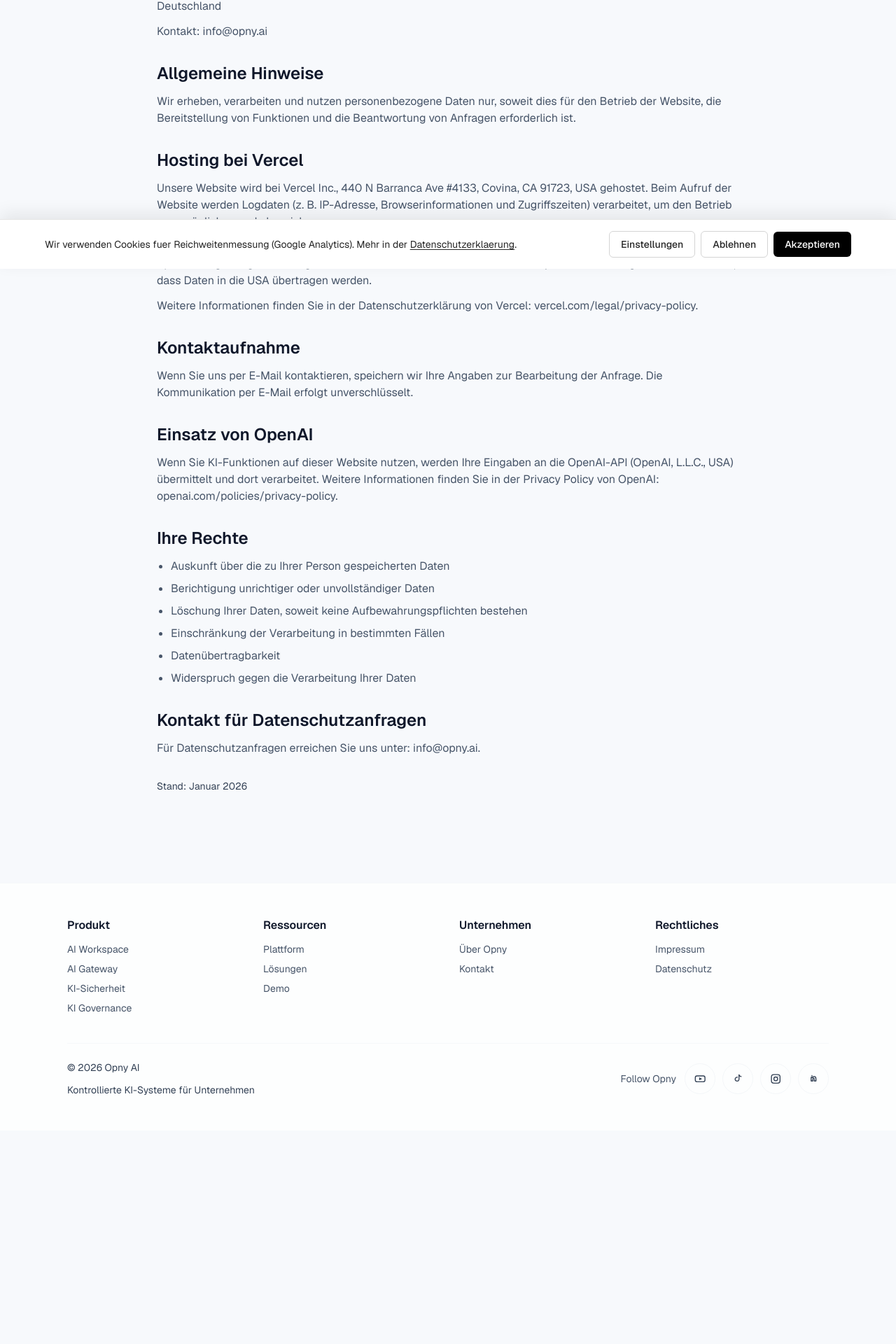
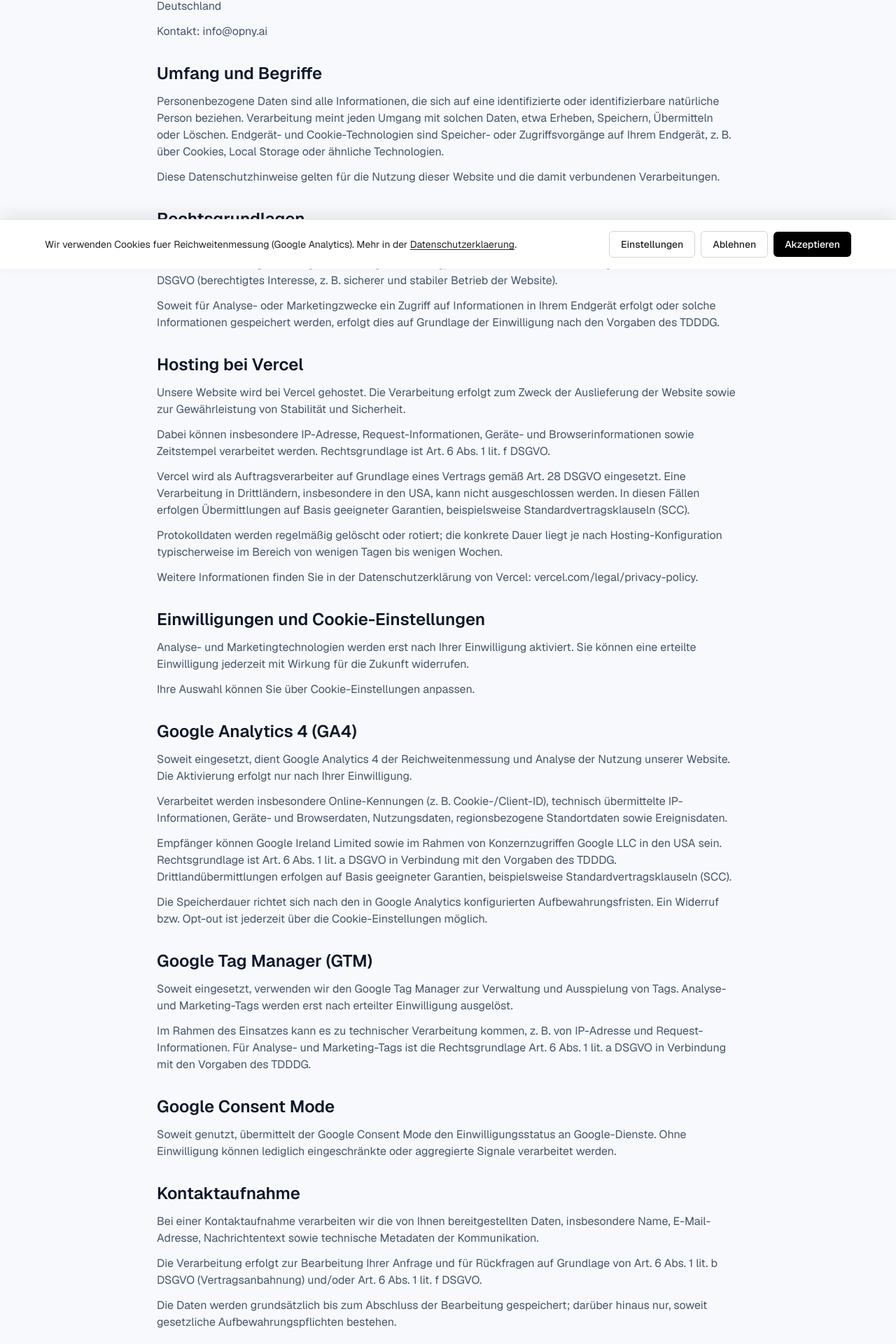
Before and after one commit to OpnyAI/opny-neu, a Next.js app: page /datenschutz in a window 1280 px wide. Shown: the part 416-2336 px from the top of the page at 70% size. Before the commit the page ends 2031 px from the top, so only its background shows below. Built offline with nearby package versions, Linux system fonts and the light colour scheme; no server answers.

Commit message:
fix: update privacy policy + legal imprint (GA4/GTM consent + DDG/MStV + HRB)

```diff
--- a/src/app/datenschutz/page.tsx
+++ b/src/app/datenschutz/page.tsx
@@ -1,10 +1,4 @@
-import type { Metadata } from "next";
-
-export const metadata: Metadata = {
-  title: "Datenschutz | opny.ai",
-  description:
-    "Datenschutzhinweise zur Verarbeitung personenbezogener Daten auf opny.ai.",
-};
+"use client";
 
 export default function DatenschutzPage() {
   return (
@@ -47,12 +41,39 @@ export default function DatenschutzPage() {
 
         <section className="space-y-3 text-base text-text-muted-light">
           <h2 className="text-xl font-semibold text-text-primary-light md:text-2xl">
-            Allgemeine Hinweise
+            Umfang und Begriffe
           </h2>
           <p>
-            Wir erheben, verarbeiten und nutzen personenbezogene Daten nur, soweit
-            dies für den Betrieb der Website, die Bereitstellung von Funktionen
-            und die Beantwortung von Anfragen erforderlich ist.
+            Personenbezogene Daten sind alle Informationen, die sich auf eine
+            identifizierte oder identifizierbare natürliche Person beziehen.
+            Verarbeitung meint jeden Umgang mit solchen Daten, etwa Erheben,
+            Speichern, Übermitteln oder Löschen. Endgerät- und
+            Cookie-Technologien sind Speicher- oder Zugriffsvorgänge auf Ihrem
+            Endgerät, z. B. über Cookies, Local Storage oder ähnliche
+            Technologien.
+          </p>
+          <p>
+            Diese Datenschutzhinweise gelten für die Nutzung dieser Website und
+            die damit verbundenen Verarbeitungen.
+          </p>
+        </section>
+
+        <section className="space-y-3 text-base text-text-muted-light">
+          <h2 className="text-xl font-semibold text-text-primary-light md:text-2xl">
+            Rechtsgrundlagen
+          </h2>
+          <p>
+            Wir verarbeiten personenbezogene Daten auf Grundlage von Art. 6 Abs.
+            1 lit. a DSGVO (Einwilligung), Art. 6 Abs. 1 lit. b DSGVO
+            (Vertragserfüllung oder Vertragsanbahnung, insbesondere bei
+            Kontaktanfragen) und Art. 6 Abs. 1 lit. f DSGVO (berechtigtes
+            Interesse, z. B. sicherer und stabiler Betrieb der Website).
+          </p>
+          <p>
+            Soweit für Analyse- oder Marketingzwecke ein Zugriff auf Informationen
+            in Ihrem Endgerät erfolgt oder solche Informationen gespeichert
+            werden, erfolgt dies auf Grundlage der Einwilligung nach den
+            Vorgaben des TDDDG.
           </p>
         </section>
 
@@ -61,16 +82,26 @@ export default function DatenschutzPage() {
             Hosting bei Vercel
           </h2>
           <p>
-            Unsere Website wird bei Vercel Inc., 440 N Barranca Ave #4133,
-            Covina, CA 91723, USA gehostet. Beim Aufruf der Website werden
-            Logdaten (z. B. IP-Adresse, Browserinformationen und Zugriffszeiten)
-            verarbeitet, um den Betrieb zu ermöglichen und abzusichern.
+            Unsere Website wird bei Vercel gehostet. Die Verarbeitung erfolgt
+            zum Zweck der Auslieferung der Website sowie zur Gewährleistung von
+            Stabilität und Sicherheit.
           </p>
           <p>
-            Wir haben mit Vercel einen Vertrag zur Auftragsverarbeitung (DPA)
-            gemäß Art. 28 DSGVO abgeschlossen. Die Speicherung erfolgt nach
-            Möglichkeit auf Servern innerhalb der EU. Es kann jedoch nicht
-            ausgeschlossen werden, dass Daten in die USA übertragen werden.
+            Dabei können insbesondere IP-Adresse, Request-Informationen,
+            Geräte- und Browserinformationen sowie Zeitstempel verarbeitet
+            werden. Rechtsgrundlage ist Art. 6 Abs. 1 lit. f DSGVO.
+          </p>
+          <p>
+            Vercel wird als Auftragsverarbeiter auf Grundlage eines Vertrags
+            gemäß Art. 28 DSGVO eingesetzt. Eine Verarbeitung in Drittländern,
+            insbesondere in den USA, kann nicht ausgeschlossen werden. In diesen
+            Fällen erfolgen Übermittlungen auf Basis geeigneter Garantien,
+            beispielsweise Standardvertragsklauseln (SCC).
+          </p>
+          <p>
+            Protokolldaten werden regelmäßig gelöscht oder rotiert; die konkrete
+            Dauer liegt je nach Hosting-Konfiguration typischerweise im Bereich
+            von wenigen Tagen bis wenigen Wochen.
           </p>
           <p>
             Weitere Informationen finden Sie in der Datenschutzerklärung von
@@ -89,12 +120,107 @@ export default function DatenschutzPage() {
 
         <section className="space-y-3 text-base text-text-muted-light">
           <h2 className="text-xl font-semibold text-text-primary-light md:text-2xl">
+            Einwilligungen und Cookie-Einstellungen
+          </h2>
+          <p>
+            Analyse- und Marketingtechnologien werden erst nach Ihrer
+            Einwilligung aktiviert. Sie können eine erteilte Einwilligung
+            jederzeit mit Wirkung für die Zukunft widerrufen.
+          </p>
+          <p>
+            Ihre Auswahl können Sie über{" "}
+            <a
+              href="#"
+              className="hover:text-text-primary-light"
+              onClick={(e) => {
+                e.preventDefault();
+                if (typeof window !== "undefined") {
+                  window.dispatchEvent(new Event("open-cookie-settings"));
+                }
+              }}
+            >
+              Cookie-Einstellungen
+            </a>{" "}
+            anpassen.
+          </p>
+        </section>
+
+        <section className="space-y-3 text-base text-text-muted-light">
+          <h2 className="text-xl font-semibold text-text-primary-light md:text-2xl">
+            Google Analytics 4 (GA4)
+          </h2>
+          <p>
+            Soweit eingesetzt, dient Google Analytics 4 der Reichweitenmessung
+            und Analyse der Nutzung unserer Website. Die Aktivierung erfolgt nur
+            nach Ihrer Einwilligung.
+          </p>
+          <p>
+            Verarbeitet werden insbesondere Online-Kennungen (z. B.
+            Cookie-/Client-ID), technisch übermittelte IP-Informationen,
+            Geräte- und Browserdaten, Nutzungsdaten, regionsbezogene
+            Standortdaten sowie Ereignisdaten.
+          </p>
+          <p>
+            Empfänger können Google Ireland Limited sowie im Rahmen von
+            Konzernzugriffen Google LLC in den USA sein. Rechtsgrundlage ist
+            Art. 6 Abs. 1 lit. a DSGVO in Verbindung mit den Vorgaben des
+            TDDDG. Drittlandübermittlungen erfolgen auf Basis geeigneter
+            Garantien, beispielsweise Standardvertragsklauseln (SCC).
+          </p>
+          <p>
+            Die Speicherdauer richtet sich nach den in Google Analytics
+            konfigurierten Aufbewahrungsfristen. Ein Widerruf bzw. Opt-out ist
+            jederzeit über die Cookie-Einstellungen möglich.
+          </p>
+        </section>
+
+        <section className="space-y-3 text-base text-text-muted-light">
+          <h2 className="text-xl font-semibold text-text-primary-light md:text-2xl">
+            Google Tag Manager (GTM)
+          </h2>
+          <p>
+            Soweit eingesetzt, verwenden wir den Google Tag Manager zur
+            Verwaltung und Ausspielung von Tags. Analyse- und Marketing-Tags
+            werden erst nach erteilter Einwilligung ausgelöst.
+          </p>
+          <p>
+            Im Rahmen des Einsatzes kann es zu technischer Verarbeitung kommen,
+            z. B. von IP-Adresse und Request-Informationen. Für Analyse- und
+            Marketing-Tags ist die Rechtsgrundlage Art. 6 Abs. 1 lit. a DSGVO
+            in Verbindung mit den Vorgaben des TDDDG.
+          </p>
+        </section>
+
+        <section className="space-y-3 text-base text-text-muted-light">
+          <h2 className="text-xl font-semibold text-text-primary-light md:text-2xl">
+            Google Consent Mode
+          </h2>
+          <p>
+            Soweit genutzt, übermittelt der Google Consent Mode den
+            Einwilligungsstatus an Google-Dienste. Ohne Einwilligung können
+            lediglich eingeschränkte oder aggregierte Signale verarbeitet
+            werden.
+          </p>
+        </section>
+
+        <section className="space-y-3 text-base text-text-muted-light">
+          <h2 className="text-xl font-semibold text-text-primary-light md:text-2xl">
             Kontaktaufnahme
           </h2>
           <p>
-            Wenn Sie uns per E-Mail kontaktieren, speichern wir Ihre Angaben zur
-            Bearbeitung der Anfrage. Die Kommunikation per E-Mail erfolgt
-            unverschlüsselt.
+            Bei einer Kontaktaufnahme verarbeiten wir die von Ihnen
+            bereitgestellten Daten, insbesondere Name, E-Mail-Adresse,
+            Nachrichtentext sowie technische Metadaten der Kommunikation.
+          </p>
+          <p>
+            Die Verarbeitung erfolgt zur Bearbeitung Ihrer Anfrage und für
+            Rückfragen auf Grundlage von Art. 6 Abs. 1 lit. b DSGVO
+            (Vertragsanbahnung) und/oder Art. 6 Abs. 1 lit. f DSGVO.
+          </p>
+          <p>
+            Die Daten werden grundsätzlich bis zum Abschluss der Bearbeitung
+            gespeichert; darüber hinaus nur, soweit gesetzliche
+            Aufbewahrungspflichten bestehen.
           </p>
         </section>
 
@@ -103,10 +229,21 @@ export default function DatenschutzPage() {
             Einsatz von OpenAI
           </h2>
           <p>
-            Wenn Sie KI-Funktionen auf dieser Website nutzen, werden Ihre
-            Eingaben an die OpenAI-API (OpenAI, L.L.C., USA) übermittelt und
-            dort verarbeitet. Weitere Informationen finden Sie in der Privacy
-            Policy von OpenAI:{" "}
+            Bei Nutzung von KI-Funktionen können Inhalte und Eingaben sowie
+            technische Metadaten an OpenAI zur Verarbeitung übermittelt werden,
+            soweit dies zur Bereitstellung der angeforderten Funktion
+            erforderlich ist.
+          </p>
+          <p>
+            Die Verarbeitung erfolgt je nach Ausgestaltung auf Grundlage von Art.
+            6 Abs. 1 lit. b DSGVO (angeforderte Leistung) oder Art. 6 Abs. 1
+            lit. f DSGVO. Eine Verarbeitung in Drittländern, insbesondere in den
+            USA, ist möglich. Übermittlungen erfolgen in diesen Fällen auf Basis
+            geeigneter Garantien, beispielsweise Standardvertragsklauseln (SCC).
+          </p>
+          <p>
+            Weitere Informationen finden Sie in der Datenschutzerklärung von
+            OpenAI:{" "}
             <a
               className="hover:text-text-primary-light"
               href="https://openai.com/policies/privacy-policy"
@@ -121,6 +258,21 @@ export default function DatenschutzPage() {
 
         <section className="space-y-3 text-base text-text-muted-light">
           <h2 className="text-xl font-semibold text-text-primary-light md:text-2xl">
+            Empfänger und Auftragsverarbeiter
+          </h2>
+          <p>
+            Wir setzen externe Dienstleister ein, insbesondere in den Bereichen
+            Hosting, technische Bereitstellung, Analyse sowie KI-Funktionen.
+          </p>
+          <p>
+            Soweit diese Dienstleister in unserem Auftrag tätig sind, erfolgt die
+            Verarbeitung auf Grundlage von Verträgen zur Auftragsverarbeitung
+            gemäß Art. 28 DSGVO.
+          </p>
+        </section>
+
+        <section className="space-y-3 text-base text-text-muted-light">
+          <h2 className="text-xl font-semibold text-text-primary-light md:text-2xl">
             Ihre Rechte
           </h2>
           <ul className="list-disc space-y-2 pl-5">
@@ -129,8 +281,35 @@ export default function DatenschutzPage() {
             <li>Löschung Ihrer Daten, soweit keine Aufbewahrungspflichten bestehen</li>
             <li>Einschränkung der Verarbeitung in bestimmten Fällen</li>
             <li>Datenübertragbarkeit</li>
-            <li>Widerspruch gegen die Verarbeitung Ihrer Daten</li>
+            <li>Widerspruch gegen Verarbeitungen auf Basis von Art. 6 Abs. 1 lit. f DSGVO (Art. 21 DSGVO)</li>
+            <li>Widerruf erteilter Einwilligungen mit Wirkung für die Zukunft (Art. 7 Abs. 3 DSGVO)</li>
+            <li>Beschwerde bei einer Aufsichtsbehörde (Art. 77 DSGVO)</li>
           </ul>
+          <p>
+            Zuständige Aufsichtsbehörde ist der Landesbeauftragte für den
+            Datenschutz und die Informationsfreiheit Baden-Württemberg (LfDI BW):{" "}
+            <a
+              className="hover:text-text-primary-light"
+              href="https://www.baden-wuerttemberg.datenschutz.de/"
+              target="_blank"
+              rel="noreferrer"
+            >
+              baden-wuerttemberg.datenschutz.de
+            </a>
+            .
+          </p>
+        </section>
+
+        <section className="space-y-3 text-base text-text-muted-light">
+          <h2 className="text-xl font-semibold text-text-primary-light md:text-2xl">
+            Datensicherheit
+          </h2>
+          <p>
+            Wir treffen technische und organisatorische Maßnahmen zum Schutz
+            Ihrer Daten, insbesondere verschlüsselte Übertragung per TLS/HTTPS,
+            Zugriffsbeschränkungen und weitere angemessene Maßnahmen zur
+            Sicherung von Vertraulichkeit, Integrität und Verfügbarkeit.
+          </p>
         </section>
 
         <section className="space-y-3 text-base text-text-muted-light">
@@ -146,7 +325,7 @@ export default function DatenschutzPage() {
           </p>
         </section>
 
-        <div className="text-sm text-text-secondary-light">Stand: Januar 2026</div>
+        <div className="text-sm text-text-secondary-light">Stand: Februar 2026</div>
       </div>
     </main>
   );
```
Also changed, not shown: src/app/impressum/page.tsx (+42 -3 lines).
